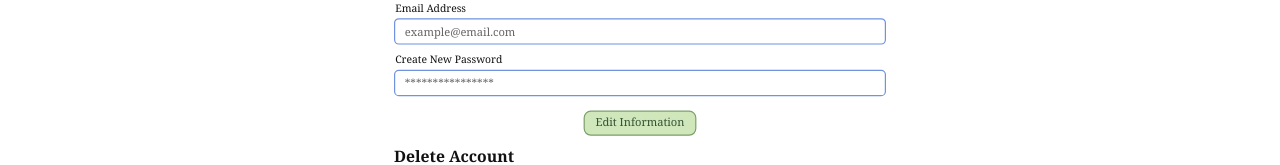
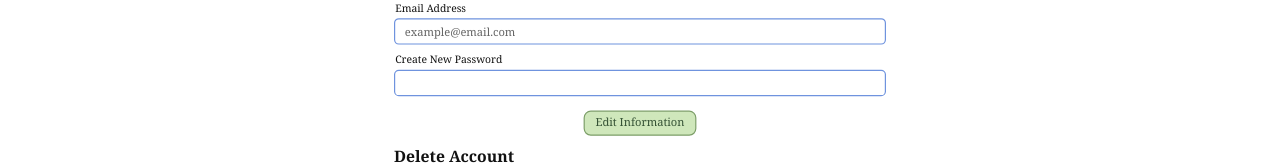
Before and after one commit to hack4impact-calpoly/one-cool-earth-25, a Next.js app: page /account in a window 1280 px wide. Shown: the part 276-441 px from the top of the page. Built offline with nearby package versions, Linux system fonts and the light colour scheme; no server answers; a web font is replaced by a local one.

Commit message:
fixed password update

```diff
--- a/src/app/account/page.tsx
+++ b/src/app/account/page.tsx
@@ -32,7 +32,7 @@ export default function AccountPage() {
     phone: "(XXX) XXX-XXXX",
     dob: "XX/XX/XXXX",
     email: "example@email.com",
-    password: "****************",
+    password: "",
     shiftUpdates: "Text",
     directMessages: "Both",
   });
@@ -69,6 +69,8 @@ export default function AccountPage() {
   const handleSave = async (e: FormEvent<HTMLFormElement>) => {
     e.preventDefault();
 
+    const password = formData.password || undefined;
+
     await fetch("/api/user", {
       method: "POST",
       headers: { "Content-Type": "application/json" },
@@ -78,7 +80,7 @@ export default function AccountPage() {
         lastName: formData.lastName,
         dob: formData.dob,
         email: formData.email,
-        password: formData.password || undefined,
+        ...(password && { password }),
       }),
     });
 
@@ -168,7 +170,7 @@ export default function AccountPage() {
               <label className={styles.label}>Create New Password</label>
               <input
                 className={styles.input}
-                type="text"
+                type="password"
                 name="password"
                 value={formData.password}
                 onChange={handleChange}
```
